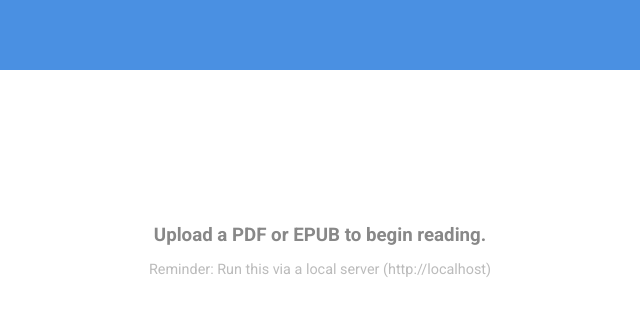
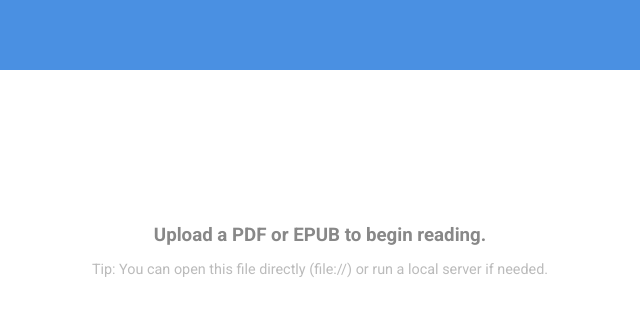
Before and after one commit to freekenny/book-reader, a plain HTML site: page index.html in a window 1280 px wide. Shown: the full height of the page, 320-960 px from the left. Drawn offline with nearby package versions, Linux system fonts and the light colour scheme; a script that the page names is missing.

Commit message:
Update README and HTML tip to document direct local file running support

```diff
--- a/index.html
+++ b/index.html
@@ -212,7 +212,7 @@
             <div id="reader-container">
                 <div style="text-align: center; margin-top: 10%;">
                     <h3 style="color: #888;">Upload a PDF or EPUB to begin reading.</h3>
-                    <p style="color: #bbb; margin-top: 15px; font-size: 0.9rem;">Reminder: Run this via a local server (http://localhost)</p>
+                    <p style="color: #bbb; margin-top: 15px; font-size: 0.9rem;">Tip: You can open this file directly (file://) or run a local server if needed.</p>
                 </div>
             </div>
         </main>
```
Also changed, not shown: 1 other file.
